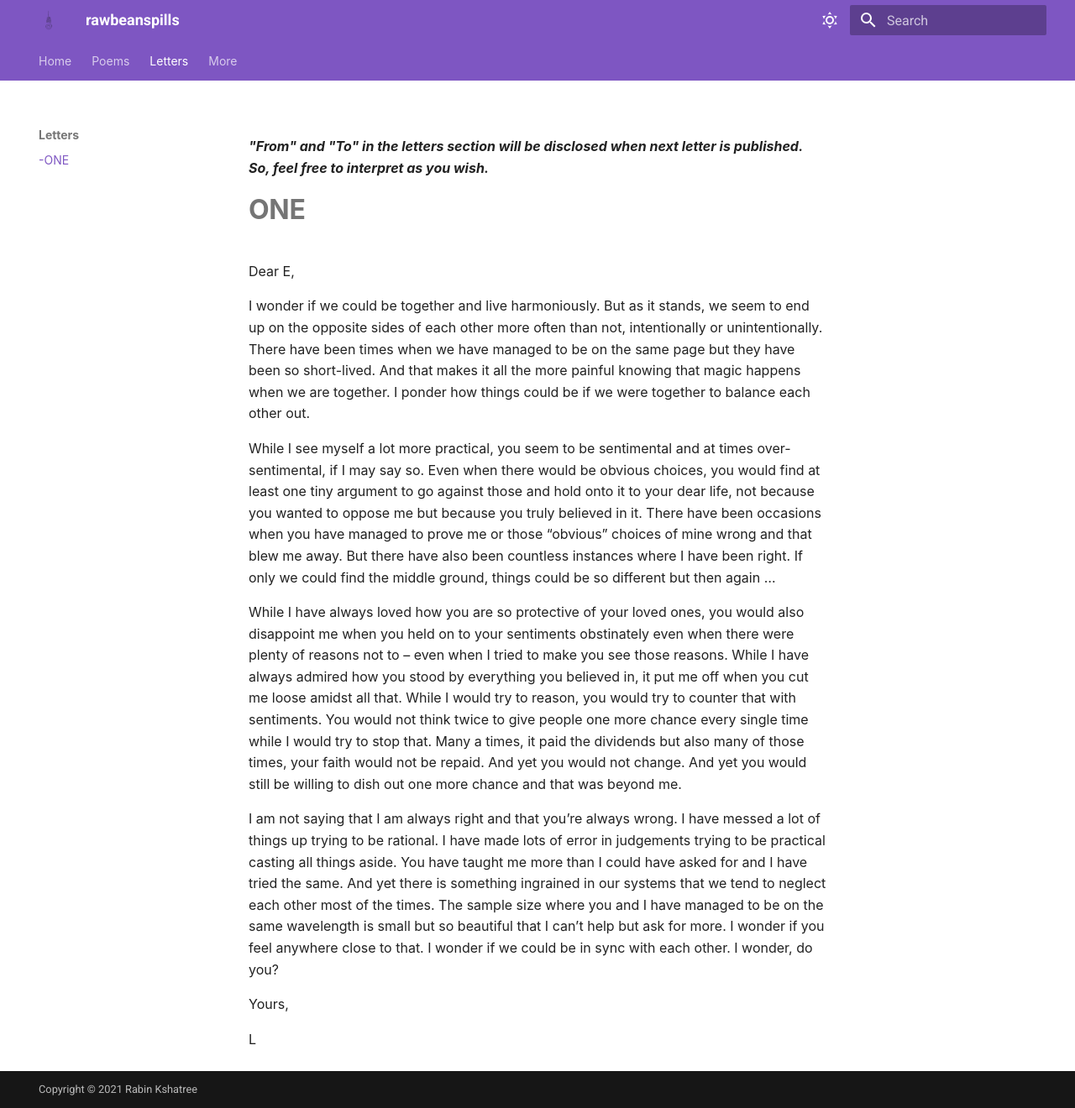
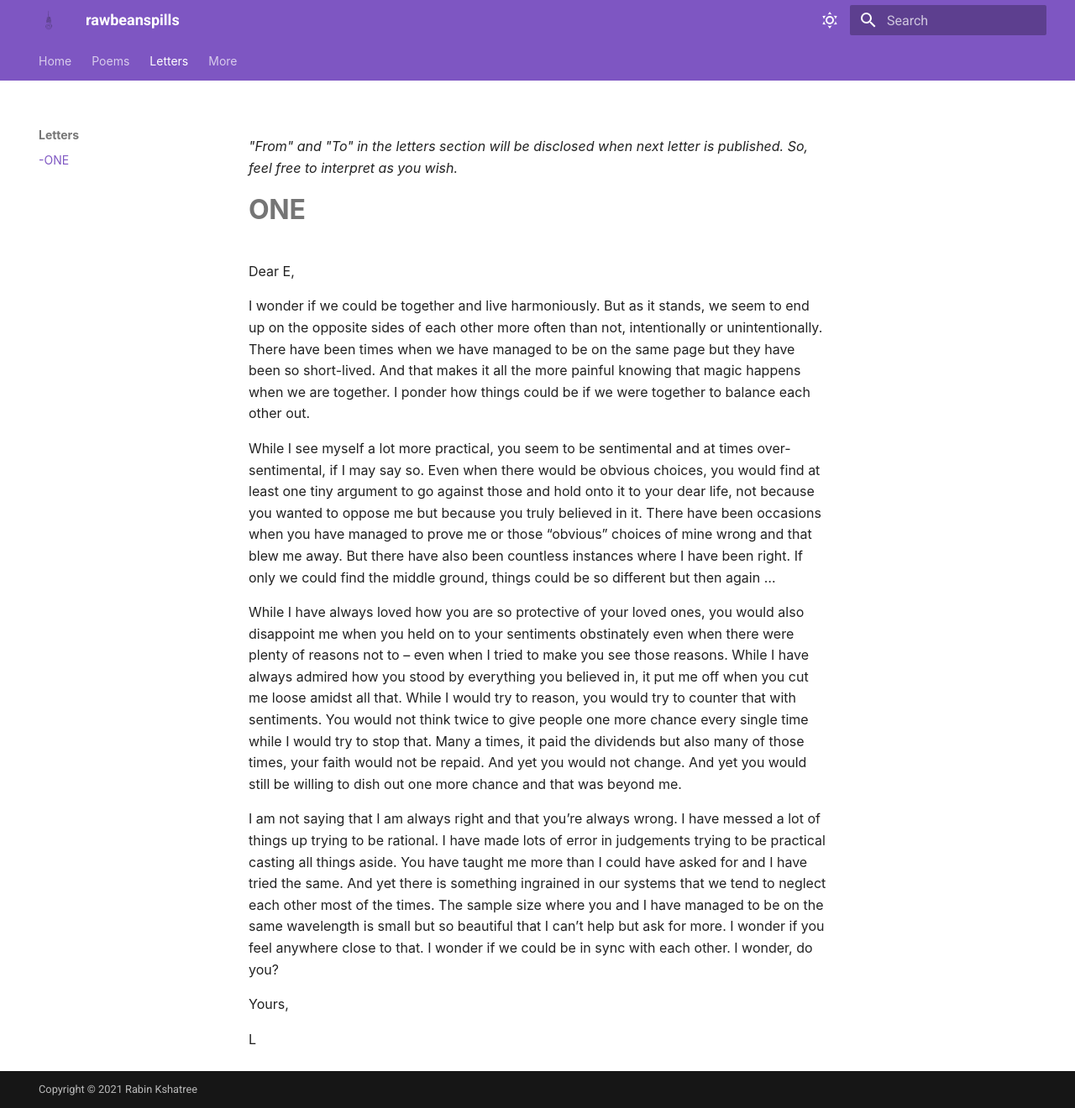
Before and after one commit to iamkshatree/iamkshatree.github.io, an MkDocs documentation site: the page built from docs/letters/letter-1.md, in a window 1280 px wide and 1320 px high. Shown: the whole window at 84% size. Built offline with MkDocs 1.6.1 and Material for MkDocs 9.7.7, drawn with Linux system fonts in a browser that asks for light colours; some web fonts are replaced.

```diff
--- a/docs/letters/letter-1.md
+++ b/docs/letters/letter-1.md
@@ -1,4 +1,6 @@
-  **_"From" and "To" in the letters section will be disclosed when next letter is published. So, feel free to interpret as you wish._**
+  _"From" and "To" in the letters section will be disclosed when next letter is published. So, feel free to interpret as you wish._
+
+
 
 # ONE
 
```
